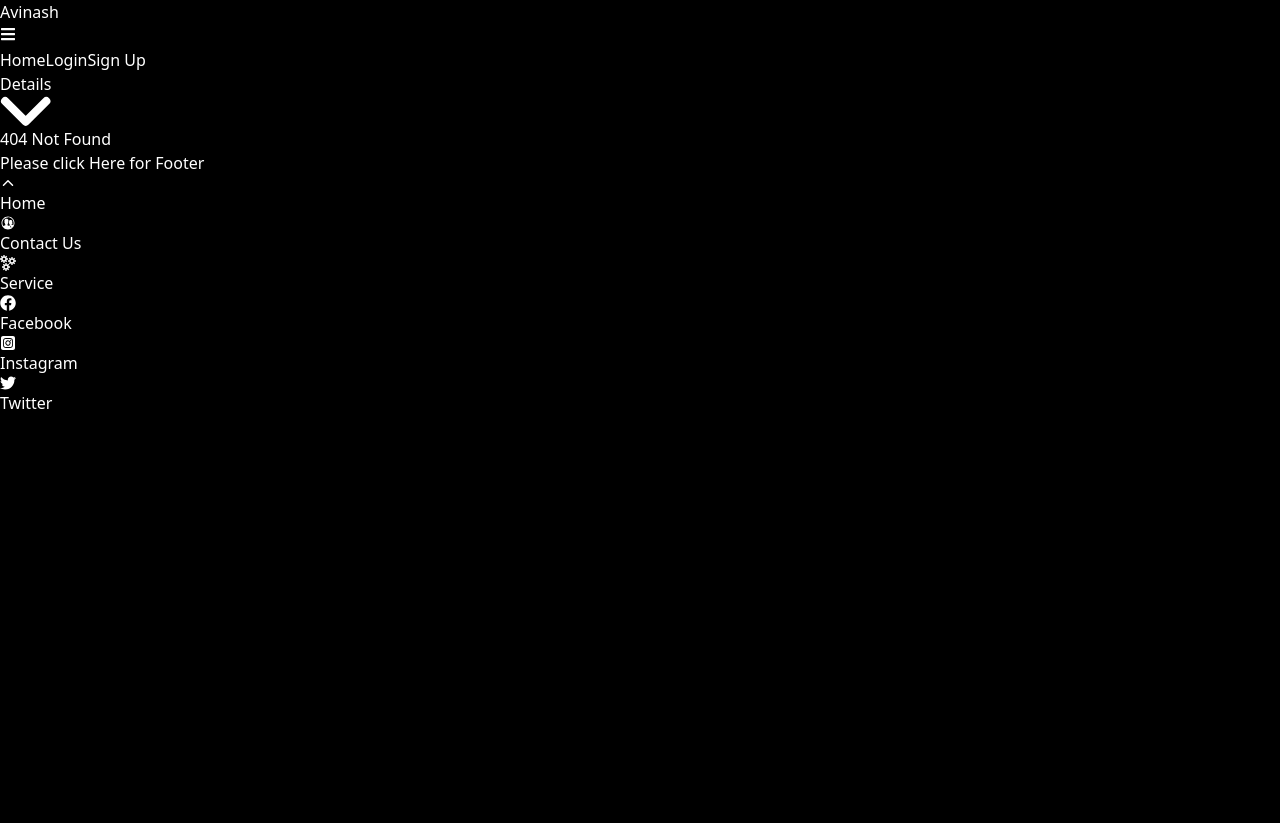
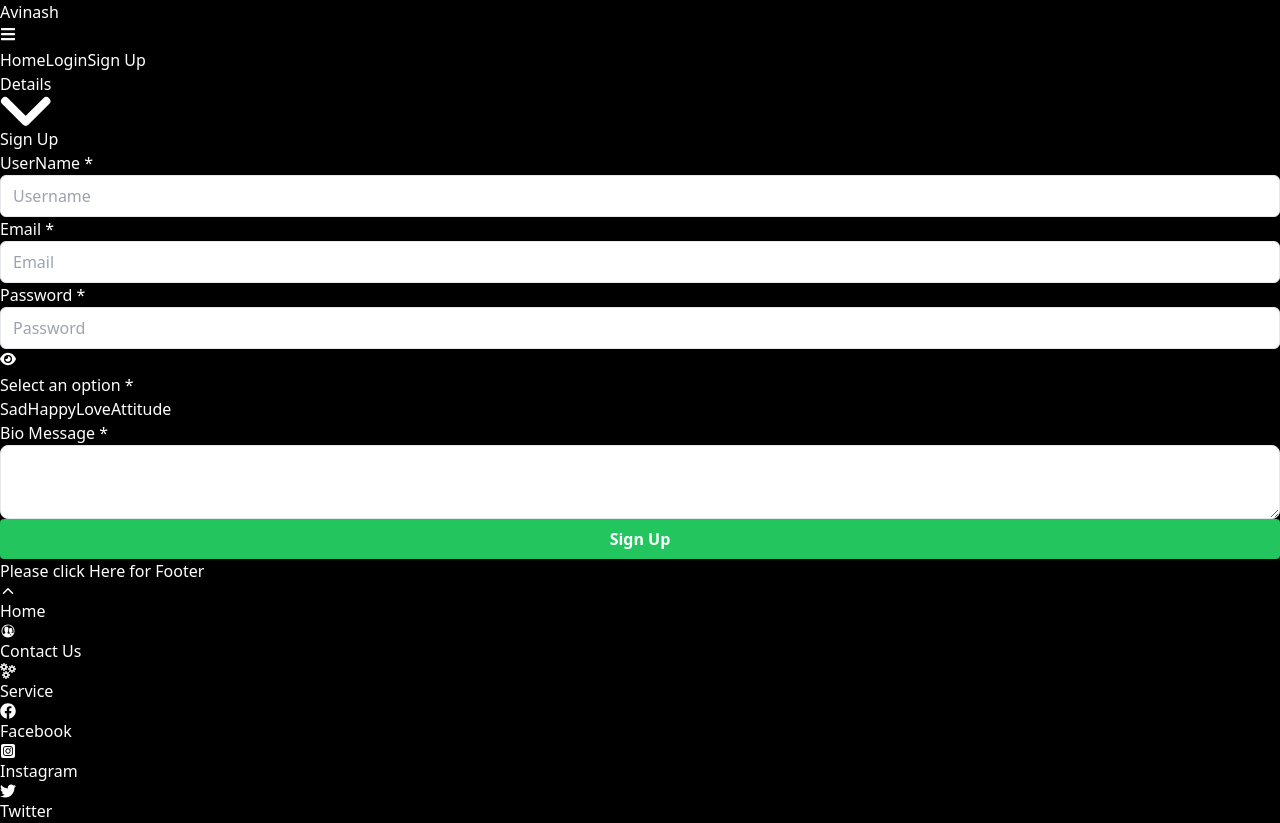
Before and after one commit to Avinash77068/shayri, a React (Vite) app: page /edit/1 in a window 1280 px wide. Before the commit this address had no page. Shown: the part 980-1803 px from the top of the page. Before the commit the page ends 1395 px from the top, so only its background shows below. Built offline with nearby package versions, Linux system fonts and the light colour scheme.

Commit message:
ui updated

```diff
--- a/src/component/RouterFolder/Login/Login.tsx
+++ b/src/component/RouterFolder/Login/Login.tsx
@@ -58,7 +58,7 @@ export default function Login() {
 
   return (
     <div className="dark:bg-gradient-to-l from-gray-900 to-gray-600 flex justify-center items-center w-screen h-screen p-5">
-      <div className="bg-white border shadow-md dark:shadow-gray-600 rounded px-8 pt-6 pb-8 mb-4 flex flex-col w-full md:w-1/3 dark:bg-gray-800">
+      <div className="bg-white border shadow-md dark:shadow-gray-600 rounded-2xl px-8 pt-6 pb-8 mb-4 flex flex-col w-full md:w-1/3 dark:bg-gray-800">
         <h1 className="text-2xl font-semibold mb-4 text-center text-gray-900 dark:text-gray-200">
           Login
         </h1>
--- a/src/component/RouterFolder/signup/SignUpForm.tsx
+++ b/src/component/RouterFolder/signup/SignUpForm.tsx
@@ -1,66 +1,143 @@
-// src/components/SignUp/SignUpForm.tsx
-import React from "react"
-import { SignUpErrors, SignUpFormData } from "../../../@typeScript/SignUp"
-
+import React, { useState } from "react";
+import { SignUpErrors, SignUpFormData } from "../../../@typeScript/SignUp";
+import { useParams } from "react-router-dom";
+import { useSelector } from "react-redux";
+import { FaEye, FaEyeSlash } from "react-icons/fa6";
 
 interface Props {
-  formData: SignUpFormData
-  errors: SignUpErrors
-  loader: boolean
-  handleChange: (e: React.ChangeEvent<HTMLInputElement | HTMLSelectElement | HTMLTextAreaElement>) => void
-  handleSubmit: (e: React.FormEvent) => void
+  formData: SignUpFormData;
+  errors: SignUpErrors;
+  loader: boolean;
+  handleChange: (
+    e: React.ChangeEvent<HTMLInputElement | HTMLSelectElement | HTMLTextAreaElement>
+  ) => void;
+  handleSubmit: (e: React.FormEvent) => void;
 }
 
-const SignUpForm: React.FC<Props> = ({ formData, errors, loader, handleChange, handleSubmit }) => {
+const SignUpForm: React.FC<Props> = ({
+  formData,
+  errors,
+  loader,
+  handleChange,
+  handleSubmit,
+}) => {
+  const user = useSelector((state: any) => state.allUser.AllUser);
+  const params = useParams();
+  const selectedUser = user?.data?.filter((item: any) => item._id === params.id);
+  const FilterUser = selectedUser?.length > 0 ? selectedUser[0] : null;
+
+  const [showPassword, setShowPassword] = useState(false);
+
   return (
     <form onSubmit={handleSubmit}>
       <div className="dark:bg-gradient-to-l h-screen from-gray-900 to-gray-600 flex justify-center items-center absolute w-full">
-        <div className="bg-white border shadow-md dark:shadow-gray-600 rounded px-8 pt-6 pb-4 mb-4 flex flex-col w-full md:w-1/3 dark:bg-gray-800">
-          <h1 className="text-2xl font-semibold mb-4 text-center text-gray-900 dark:text-gray-200">Sign Up</h1>
+        <div className="bg-white border shadow-md dark:shadow-gray-600 rounded-2xl m-2 sm:m-0 px-4 sm:px-8 pt-6 pb-4 mb-4 flex flex-col w-full md:w-1/3 dark:bg-gray-800">
+          <h1 className="text-2xl font-semibold mb-4 text-center text-gray-900 dark:text-gray-200">
+            {FilterUser ? "Update User" : "Sign Up"}
+          </h1>
 
           <div className="flex gap-x-5">
             {/* Username */}
             <div className="mb-3 w-full">
-              <label className="block text-sm font-bold mb-2 text-gray-700 dark:text-gray-400">UserName *</label>
-              <input name="username" value={formData.username} onChange={handleChange} className="input" type="text" placeholder="Username" />
-              {errors.username && <p className="text-red-500 text-xs">{errors.username}</p>}
+              <label className="block text-sm font-bold mb-2 text-gray-700 dark:text-gray-400">
+                UserName *
+              </label>
+              <input
+                name="username"
+                value={FilterUser ? FilterUser.username : formData.username}
+                onChange={handleChange}
+                className="input"
+                type="text"
+                placeholder="Username"
+              />
+              {FilterUser ? errors.username && <p className="text-red-500 text-xs">{errors.username}</p> : errors.username && <p className="text-red-500 text-xs">{errors.username}</p>}
             </div>
 
             {/* Email */}
             <div className="mb-3 w-full">
-              <label className="block text-sm font-bold mb-2 text-gray-700 dark:text-gray-400">Email *</label>
-              <input name="email" value={formData.email} onChange={handleChange} className="input" type="email" placeholder="Email" />
-              {errors.email && <p className="text-red-500 text-xs">{errors.email}</p>}
+              <label className="block text-sm font-bold mb-2 text-gray-700 dark:text-gray-400">
+                Email *
+              </label>
+              <input
+                name="email"
+                value={FilterUser ? FilterUser.email : formData.email}
+                onChange={handleChange}
+                className="input"
+                type="email"
+                placeholder="Email"
+              />
+              {FilterUser ? errors.email && <p className="text-red-500 text-xs">{errors.email}</p> : errors.email && <p className="text-red-500 text-xs">{errors.email}</p>}
             </div>
           </div>
 
           <div className="sm:flex gap-x-5 block">
             {/* Password */}
             <div className="mb-3 w-full">
-              <label className="block text-sm font-bold mb-2 text-gray-700 dark:text-gray-400">Password *</label>
-              <input name="password" value={formData.password} onChange={handleChange} className="input" type="password" placeholder="Password" />
-              {errors.password && <p className="text-red-500 text-xs">{errors.password}</p>}
+              <label className="block text-sm font-bold mb-2 text-gray-700 dark:text-gray-400">
+                Password *
+              </label>
+              <div className="relative">
+                <input
+                  name="password"
+                  value={FilterUser ? FilterUser.password : formData.password}
+                  onChange={handleChange}
+                  className="input pr-10"
+                  type={showPassword ? "text" : "password"}
+                  placeholder="Password"
+                />
+                <button
+                  type="button"
+                  onClick={() => setShowPassword((prev) => !prev)}
+                  className="absolute inset-y-0 right-3 flex items-center text-gray-600"
+                >
+                  {showPassword ? <FaEyeSlash /> : <FaEye />}
+                </button>
+              </div>
+              {FilterUser ? errors.password && <p className="text-red-500 text-xs">{errors.password}</p> : errors.password && <p className="text-red-500 text-xs">{errors.password}</p>}
             </div>
 
-            {/* Category */}
+            {/* Category (as horizontal scroll buttons) */}
             <div className="mb-3 w-full">
-              <label className="block text-sm font-bold mb-2 text-gray-700 dark:text-gray-400">Select an option *</label>
-              <select name="category" value={formData.category} onChange={handleChange} className="select">
-                <option value="">Choose a Type</option>
-                <option value="Sad">Sad</option>
-                <option value="Happy">Happy</option>
-                <option value="Love">Love</option>
-                <option value="Attitude">Attitude</option>
-              </select>
-              {errors.category && <p className="text-red-500 text-xs">{errors.category}</p>}
+              <label className="block text-sm font-bold mb-2 text-gray-700 dark:text-gray-400">
+                Select an option *
+              </label>
+              <div className="flex gap-2 overflow-x-auto no-scrollbar pb-1">
+                {["Sad", "Happy", "Love", "Attitude"].map((option) => (
+                  <button
+                    type="button"
+                    key={option}
+                    onClick={() =>
+                      handleChange({
+                        target: { name: "category", value: option },
+                      } as React.ChangeEvent<HTMLInputElement>)
+                    }
+                    className={`px-4 py-2 rounded-full text-sm font-medium whitespace-nowrap border ${
+                      (FilterUser && FilterUser.category === option) ||
+                      formData.category === option
+                        ? "bg-blue-600 text-white border-blue-600"
+                        : "bg-white dark:bg-gray-700 text-gray-700 dark:text-gray-300 border-gray-300"
+                    }`}
+                  >
+                    {option}
+                  </button>
+                ))}
+              </div>
+              {FilterUser ? errors.category && <p className="text-red-500 text-xs">{errors.category}</p> : errors.category && <p className="text-red-500 text-xs">{errors.category}</p>}
             </div>
           </div>
 
           {/* Bio Message */}
           <div className="mb-3">
-            <label className="block text-sm font-bold mb-2 text-gray-700 dark:text-gray-400">Bio Message *</label>
-            <textarea name="bioMessage" value={formData.bioMessage} onChange={handleChange} className="textarea" />
-            {errors.bioMessage && <p className="text-red-500 text-xs">{errors.bioMessage}</p>}
+            <label className="block text-sm font-bold mb-2 text-gray-700 dark:text-gray-400">
+              Bio Message *
+            </label>
+            <textarea
+              name="bioMessage"
+              value={FilterUser ? FilterUser.bioMessage : formData.bioMessage}
+              onChange={handleChange}
+              className="textarea"
+            />
+            {FilterUser ? errors.bioMessage && <p className="text-red-500 text-xs">{errors.bioMessage}</p> : errors.bioMessage && <p className="text-red-500 text-xs">{errors.bioMessage}</p>}
           </div>
 
           {/* Submit */}
@@ -68,6 +145,8 @@ const SignUpForm: React.FC<Props> = ({ formData, errors, loader, handleChange, h
             <button className="submit-button" type="submit">
               {loader ? (
                 <div className="animate-spin inline-block size-6 border-[3px] border-current border-t-transparent text-white rounded-full" />
+              ) : FilterUser ? (
+                "Update"
               ) : (
                 "Sign Up"
               )}
@@ -76,7 +155,7 @@ const SignUpForm: React.FC<Props> = ({ formData, errors, loader, handleChange, h
         </div>
       </div>
     </form>
-  )
-}
+  );
+};
 
-export default SignUpForm
+export default SignUpForm;
--- a/src/component/UserRouter/AllUser.tsx
+++ b/src/component/UserRouter/AllUser.tsx
@@ -1,14 +1,14 @@
-import { useEffect } from "react";
+
 import { useDispatch, useSelector } from "react-redux";
 import api from "../../utils/api";
 import { Alluser } from "../../@typeScript/AllUser";
 import { setAllUser } from "../../store/AllUser/AllUser";
-
+import { useNavigate } from "react-router-dom";
 export default function AllUser() {
   const allUsers = useSelector((state: any) => state.allUser.AllUser);
   const isOpened = useSelector((state: any) => state.states.isOpenDropDown);
   const dispatch = useDispatch();
-
+const navigate=useNavigate();
   const getAllUSerData = async () => {
     try {
       const res = await api.get("/user/");
@@ -31,9 +31,17 @@ export default function AllUser() {
     }
   };
 
-  useEffect(() => {
-    getAllUSerData();
-  }, []);
+  const handleEdit = async (id: string) => {
+    try {
+      const res = await api.get(`/user/${id}`);
+      if (res.status === 200) {
+       navigate(`/edit/${id}`);
+      }
+    } catch (err) {
+      console.error("Error editing data:", err);
+    }
+  };
+
 
   return (
     <div className={`pt-[65px] px-4 absolute w-full ${!isOpened ? "left-[16rem]" : "left-[.2rem]"}`}>
@@ -74,7 +82,7 @@ export default function AllUser() {
                 <td className="p-3">
                   <button
                     // Replace below with edit logic
-                    onClick={() => alert("Edit logic here")}
+                    onClick={() => handleEdit(person._id)}
                     className="bg-blue-500 hover:bg-blue-600 text-white px-3 py-1 rounded text-sm"
                   >
                     Edit
--- a/src/component/common/Cards.tsx
+++ b/src/component/common/Cards.tsx
@@ -8,6 +8,8 @@ import { Link } from "react-router-dom";
 import { FaEdit, FaTrashAlt } from "react-icons/fa";
 import { val } from "../../@typeScript/TypeScriptCollection";
 import Popup from "../Global/Popup";
+import { setAllUser } from "../../store/AllUser/AllUser";
+
 
 export default function Cards() {
   const Alldata = useSelector((state: any) => state.alldata.AllData);
@@ -33,8 +35,19 @@ export default function Cards() {
     }
   };
 
+  const getAlluser=async()=>{
+    try {
+      const res=await api.get("/user/")
+      console.log(res?.data)
+      dispatch(setAllUser(res?.data))
+    } catch (error) {
+      console.log(error)
+    }
+  }
+
   useEffect(() => {
     getAllData();
+    getAlluser();
   }, []);
 
   const handleDelete = async (id: string) => {
--- a/src/component/common/NavBar.tsx
+++ b/src/component/common/NavBar.tsx
@@ -12,7 +12,8 @@ export default function NavBar() {
   const location = useLocation();
   const hideHome = location.pathname === "/";
 
-  const loginUser = useSelector((state: any) => state.loginUser.loginUser); // 👈 Get user
+  const loginUser = useSelector((state: any) => state.loginUser.loginUser);
+  console.log(loginUser,"loginUser") // 👈 Get user
   const isLoggedIn = !!loginUser; // true if user exists
 
   return (
@@ -23,9 +24,9 @@ export default function NavBar() {
             onClick={() => dispatch(setIsOpenDropDown(!isOpened))}
             className="flex items-center cursor-pointer"
           >
-            <img src={logo} className="w-10 h-10 rounded-full" />
-            <p className="italic font-semibold pl-4">
-              {isLoggedIn ? loginUser.name : "Avinash"}
+            <img src={logo} className="w-12 sm:w-12 md:w-16 h-12 sm:h-12 md:h-16  rounded-full" />
+            <p className="italic text-lg sm:text-xl md:text-2xl text-ellipsis -tracking-wider font-semibold pl-4">
+              {isLoggedIn ? loginUser?.auth?.username : "Avinash"}
             </p>
           </span>
           <button
--- a/src/component/common/Sidebar.tsx
+++ b/src/component/common/Sidebar.tsx
@@ -5,6 +5,10 @@ import Popup from "../Global/Popup"
 import { useState } from "react"
 import { Toaster } from "../Global/Toaster"
 import { clearLoginUser } from "../../store/slice/Login"
+
+
+
+
 
 const menuItems = [
   {
@@ -71,6 +75,7 @@ export default function Sidebar() {
   const dispatch = useDispatch()
   const [showPopup, setShowPopup] = useState(false)
 const loginUser=useSelector((state:any)=>state.loginUser.loginUser)
+console.log(loginUser,"loginUser")
   return (
     <>
       {/* Blur overlay for mobile when sidebar is open */}
@@ -78,12 +83,13 @@ const loginUser=useSelector((state:any)=>state.loginUser.loginUser)
         <div onClick={()=>dispatch(setIsOpenDropDown(true))} className="fixed inset-0 z-10 bg-black/20 backdrop-blur-sm transition-all duration-500 sm:hidden"></div>
       )}
     {
-      loginUser &&   <div
-        className={`z-10 transition-transform duration-800 mt-[3.5rem] sm:mt-[4rem] p-2 bg-blue-400 text-white h-full flex-col gap-5 inline-flex border-r fixed w-[16rem] ${isOpened ? "translate-x-0" : "translate-x"
+      <div
+        className={`z-10 transition-transform duration-800 mt-[3.5rem] sm:mt-[4rem] p-2 bg-blue-400 text-white h-full flex-col gap-5 inline-flex border-r fixed ${isOpened ? "w-[16rem]" : "w-[16rem]"} ${isOpened ? "translate-x-0" : "translate-x"
           }`}
       >
         {/* User Info */}
-        <div className="w-full p-3 rounded-lg border border-gray-300 flex items-center justify-between">
+        {
+        loginUser  && <div className="w-full p-3 rounded-lg border border-gray-300 flex items-center justify-between">
           <div className="flex items-center">
             <img
               className="rounded-full w-8 h-8 border-fuchsia-500 border-2"
@@ -92,10 +98,10 @@ const loginUser=useSelector((state:any)=>state.loginUser.loginUser)
             />
             <div className="flex-col inline-flex ml-2.5">
               <h2 className="text-gray-700 text-sm font-semibold leading-snug">
-                Avinash
+              {loginUser?.auth?.username}
               </h2>
               <h6 className="text-black/20 text-xs font-normal leading-4">
-                avinash@gmaill.com
+                {loginUser?.auth?.email}
               </h6>
             </div>
           </div>
@@ -116,6 +122,7 @@ const loginUser=useSelector((state:any)=>state.loginUser.loginUser)
             </svg>
           </button>
         </div>
+        }
         {/* Menu */}
         <div className="w-full">
           <div className="w-full h-8 px-3 flex items-center">
@@ -141,10 +148,10 @@ const loginUser=useSelector((state:any)=>state.loginUser.loginUser)
         {/* Settings */}
         <div className="w-full flex-col flex">
           <div className="h-8 px-3 items-center inline-flex">
-            <h6 className="text-black text-xs font-bold leading-4">SETTINGS</h6>
+            <h6 className="text-black text-xs font-bold leading-4" style={{display: loginUser ? "block" : "none"}}>{loginUser ? "Settings" : ""}</h6>
           </div>
           <ul className="flex-col gap-1 flex">
-            {settingsItems.map((item) => (
+            {   loginUser ?  settingsItems.map((item) => (
               <li
                 key={item.label}
 
@@ -162,7 +169,7 @@ const loginUser=useSelector((state:any)=>state.loginUser.loginUser)
                       {item.label}
                     </span>
                   </button>
-                ) : item.to ? (
+                ) : item.to  ? (
                   <Link
                     to={item.to}
                     onClick={
@@ -184,7 +191,10 @@ const loginUser=useSelector((state:any)=>state.loginUser.loginUser)
                   </div>
                 )}
               </li>
-            ))}
+            )): <li className="justify-end flex flex-col gap-4 text-center items-center rounded-lg w-full">
+            <Link to="/login" onClick={() => dispatch(setIsOpenDropDown(true))} className="px-6 py-2 text-white font-bold w-full bg-blue-500 rounded-lg">Login</Link>
+            <Link to="/signup" onClick={() => dispatch(setIsOpenDropDown(true))} className="px-6 py-2 text-white font-bold w-full bg-blue-500 rounded-lg">Sign Up</Link>
+          </li>}
           </ul>
         </div>
         {showPopup && (
--- a/src/main.tsx
+++ b/src/main.tsx
@@ -28,6 +28,7 @@ const router = createBrowserRouter([
       { path: "/", element: <Cards /> },
       { path: "/login", element: <Login /> },
       { path: "/signUp", element: <SignUp /> },
+      { path: "/edit/:id", element: <SignUp /> },
       { path: "/product/:id?", element: <ProductDetails /> },
       { path: "/create/:id?", element: <UploadShayri /> },
       { path: "/alluser", element: <AllUser /> },
--- a/src/store/store.ts
+++ b/src/store/store.ts
@@ -22,7 +22,7 @@ import {
 const persistConfig = {
   key: 'root',
   storage,
-  whitelist: ['loginUser', 'alldata'], //  only these will be persisted
+  whitelist: ['loginUser', 'alldata','allUser'], //  only these will be persisted
 };
 
 const rootReducer = combineReducers({
```
Also changed, not shown: src/App.css (line endings or trailing spaces).
